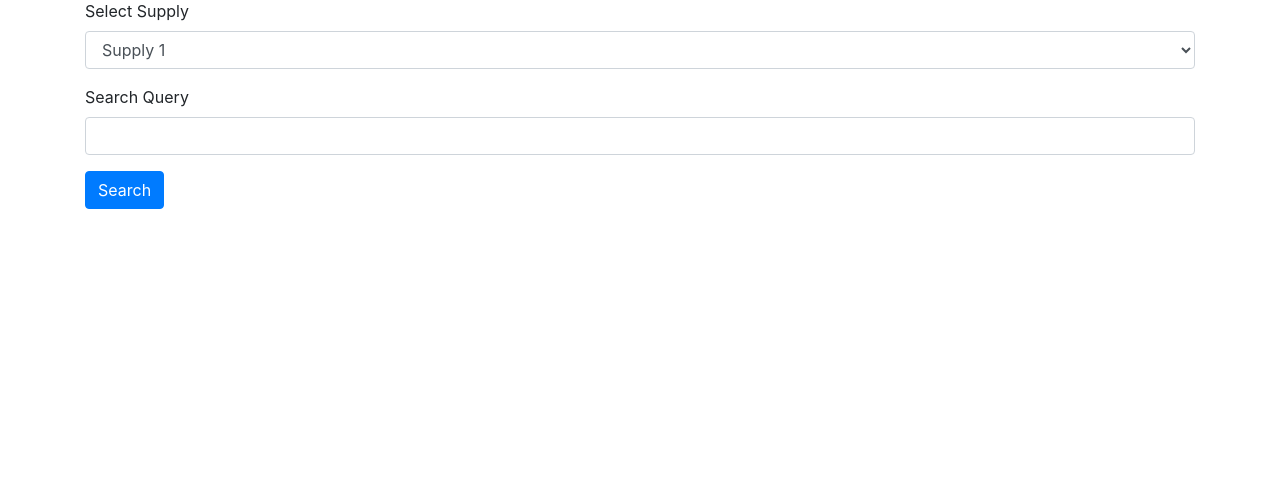
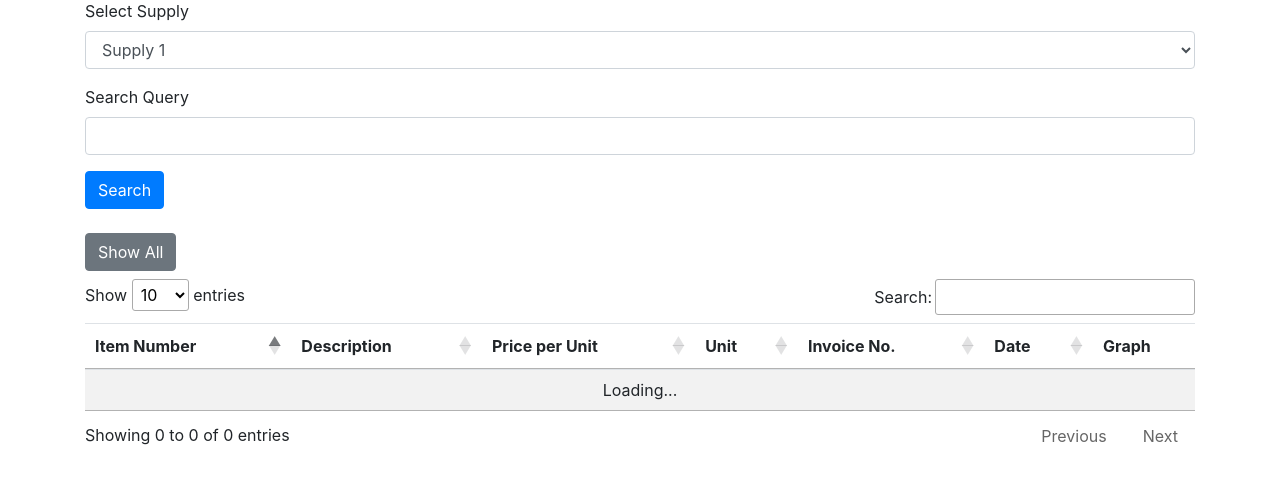
Before and after one commit to adm15123/Inventory-analyzer, a Flask app: template templates/search.html in a window 1280 px wide. Shown: the part 135-619 px from the top of the page. Run offline with Flask 3, Linux system fonts and the light colour scheme; the template is opened without the code that fills it, so the values that code supplies are empty; some libraries are stand-ins or nearby versions.

Commit message:
Expand columns and sorting

```diff
--- a/ZamoraInventoryApp.py
+++ b/ZamoraInventoryApp.py
@@ -471,6 +471,10 @@ def view_all_data():
     if current_df is None:
         return jsonify([])
     df_temp = current_df.copy()
+    if "Item No." in df_temp.columns and "Item Number" not in df_temp.columns:
+        df_temp.rename(columns={"Item No.": "Item Number"}, inplace=True)
+    if "Item Number" in df_temp.columns:
+        df_temp = df_temp.sort_values("Item Number")
     if "Date" in df_temp.columns and "Description" in df_temp.columns:
         date_index = list(df_temp.columns).index("Date")
         df_temp.insert(
@@ -501,6 +505,10 @@ def search_data():
         results = pd.DataFrame()
     if results.empty:
         return jsonify([])
+    if "Item No." in results.columns and "Item Number" not in results.columns:
+        results.rename(columns={"Item No.": "Item Number"}, inplace=True)
+    if "Item Number" in results.columns:
+        results = results.sort_values("Item Number")
     if "Date" in results.columns and "Description" in results.columns:
         date_index = list(results.columns).index("Date")
         results.insert(
--- a/templates/search.html
+++ b/templates/search.html
@@ -36,7 +36,20 @@
     </div>
     <button type="submit" class="btn btn-primary">Search</button>
   </form>
-  <table id="resultsTable" class="table table-striped"></table>
+  <button id="showAll" class="btn btn-secondary mb-2">Show All</button>
+  <table id="resultsTable" class="table table-striped">
+    <thead>
+      <tr>
+        <th>Item Number</th>
+        <th>Description</th>
+        <th>Price per Unit</th>
+        <th>Unit</th>
+        <th>Invoice No.</th>
+        <th>Date</th>
+        <th>Graph</th>
+      </tr>
+    </thead>
+  </table>
   <script>
     $(document).ready(function(){
       var table = $('#resultsTable').DataTable({
@@ -45,19 +58,28 @@
           data: function(d){
             d.query = $('#query').val();
             d.supply = $('#supply').val();
+          },
           dataSrc: ''
         },
         columns: [
+          { data: 'Item Number' },
+          { data: 'Description' },
+          { data: 'Price per Unit' },
+          { data: 'Unit' },
+          { data: 'Invoice No.' },
           { data: 'Date' },
-          { data: 'Graph', orderable:false },
-          { data: 'Description' },
-          { data: 'Price per Unit' }
-        ]
+          { data: 'Graph', orderable:false }
+        ],
+        pageLength: 10,
+        scrollY: '400px',
+        scrollCollapse: true
       });
       $('#searchForm').on('submit', function(e){
-
         e.preventDefault();
         table.ajax.reload();
+      });
+      $('#showAll').on('click', function(){
+        table.page.len(-1).draw();
       });
     });
   </script>
```
Also changed, not shown: templates/view_all.html (+34 -12 lines).
